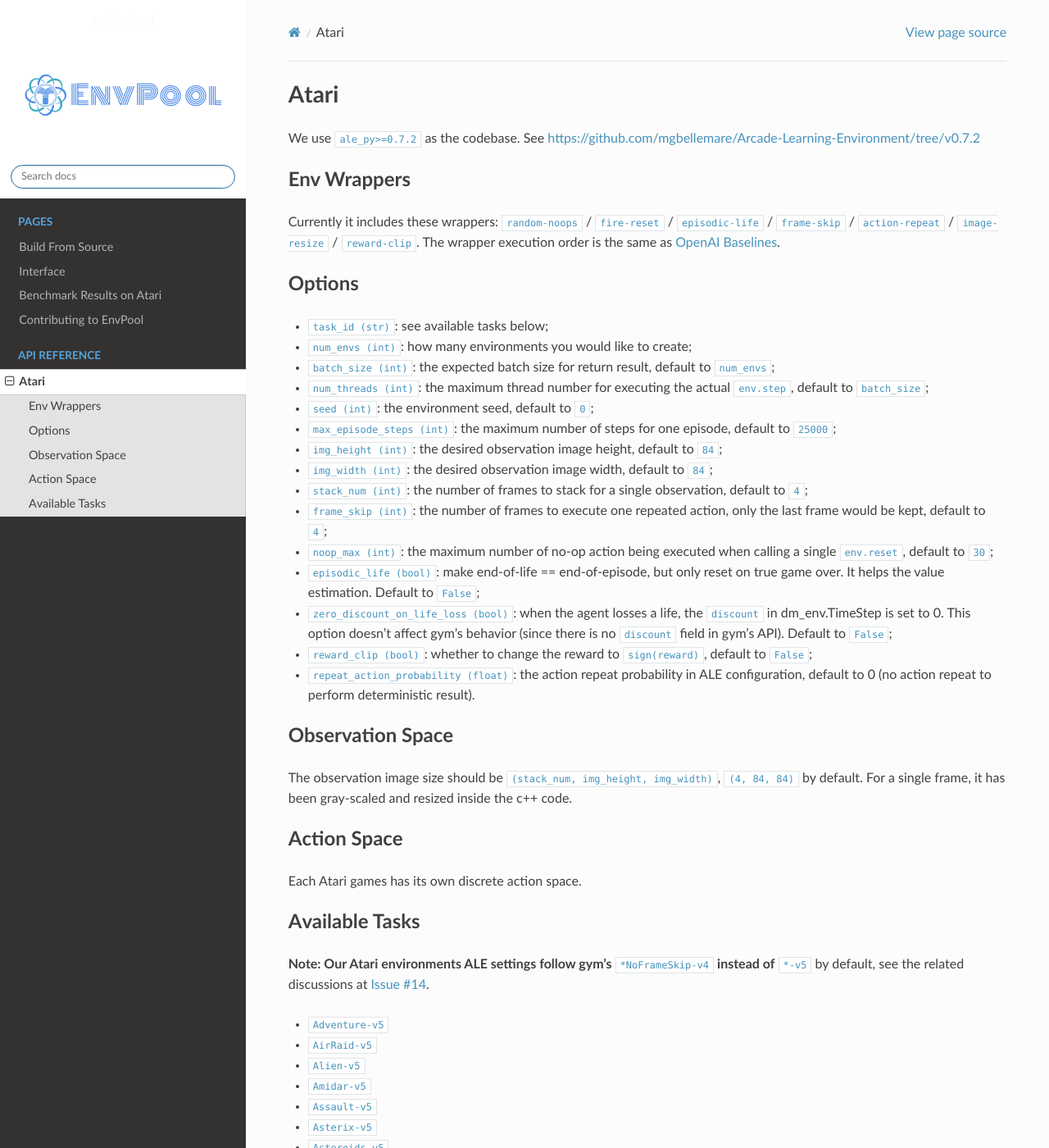
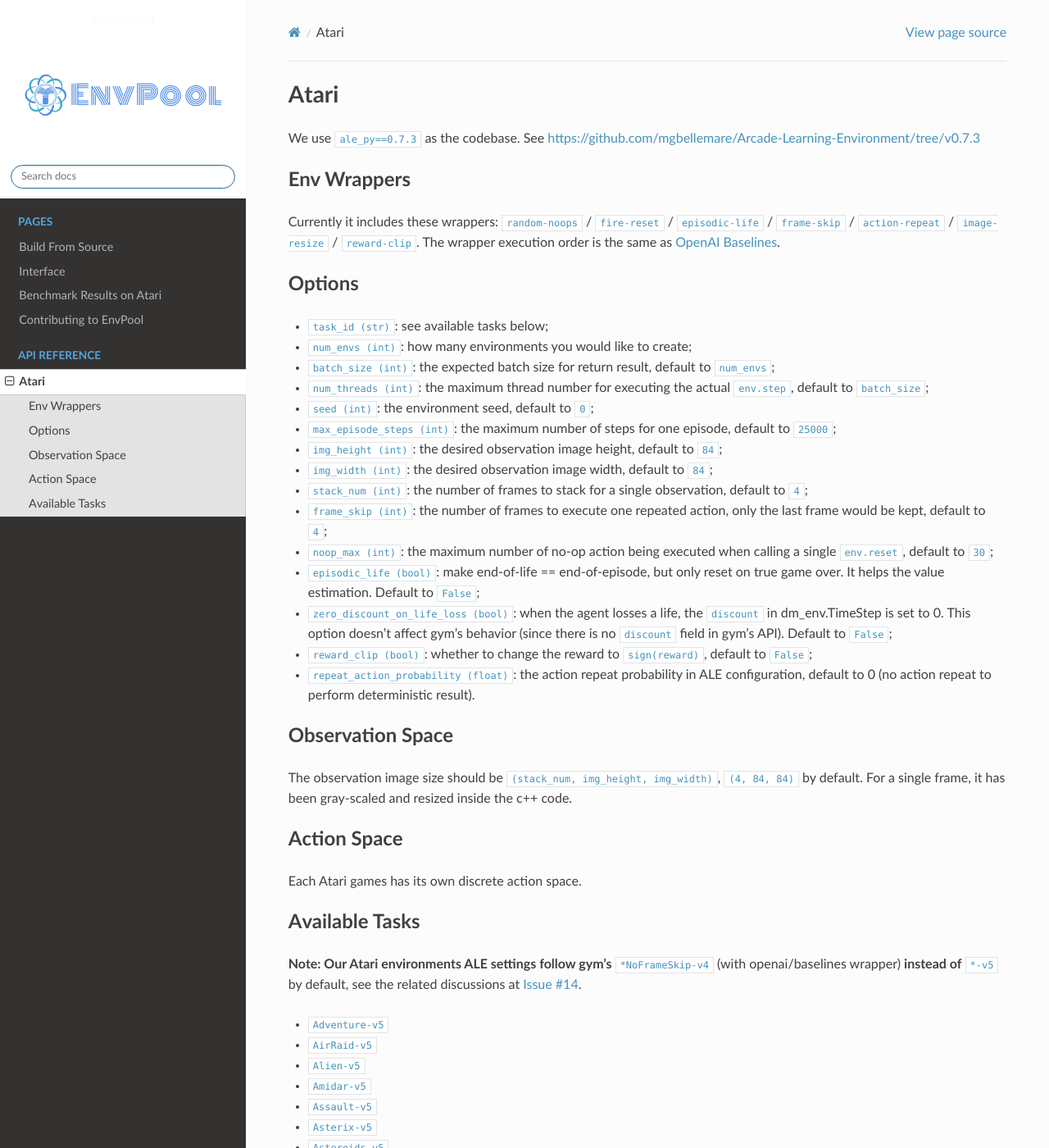
Before and after one commit to sail-sg/envpool, a Sphinx documentation site: the page built from docs/api/atari.rst, in a window 1280 px wide and 1400 px high. Shown: the whole window at 82% size. Built offline with Sphinx 7.4.7 and the Read the Docs theme 2.0.0, drawn with Linux system fonts in a browser that asks for light colours.

Commit message:
upgrade ale_py to 0.7.3

```diff
--- a/docs/api/atari.rst
+++ b/docs/api/atari.rst
@@ -1,8 +1,8 @@
 Atari
 =====
 
-We use ``ale_py>=0.7.2`` as the codebase.
-See https://github.com/mgbellemare/Arcade-Learning-Environment/tree/v0.7.2
+We use ``ale_py==0.7.3`` as the codebase.
+See https://github.com/mgbellemare/Arcade-Learning-Environment/tree/v0.7.3
 
 
 Env Wrappers
@@ -65,7 +65,8 @@
 ---------------
 
 **Note: Our Atari environments ALE settings follow gym's** ``*NoFrameSkip-v4``
-**instead of** ``*-v5`` by default, see the related discussions at
+(with openai/baselines wrapper) **instead of** ``*-v5`` by default, see the
+related discussions at
 `Issue #14 <https://github.com/sail-sg/envpool/issues/14>`_.
 
 * ``Adventure-v5``
```
Also changed, not shown: 1 other file.
